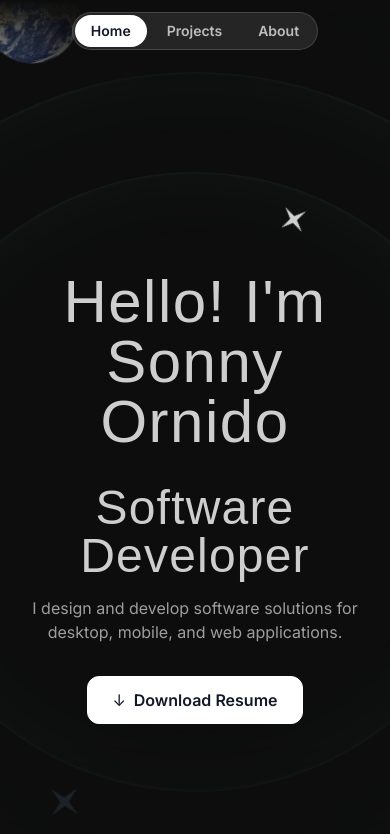
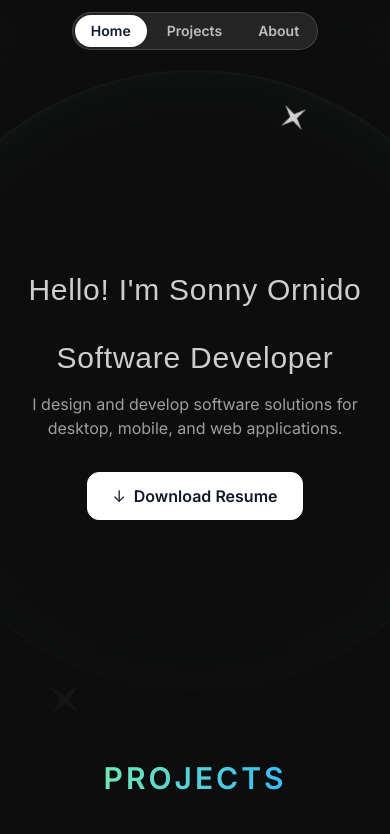
Before and after one commit to ornido77/portfolio2025, a Next.js app: page / in a window 390 px wide. Shown: the top 834 px of the page. Built offline with nearby package versions, Linux system fonts and the light colour scheme; a web font is replaced by a local one.

Commit message:
FIX: Text Size in mobile

```diff
--- a/src/sections/Home.tsx
+++ b/src/sections/Home.tsx
@@ -54,10 +54,10 @@ export const HomeSection = () => {
       </div>
       <div className="container">
         <div className="max-w-5xl mx-auto">
-          <h1 className="font-serif text-6xl text-center mt-8 tracking-wide">
+          <h1 className="font-serif text-3xl md:text-6xl text-center mt-8 tracking-wide">
             Hello! I&apos;m Sonny Ornido
           </h1>
-          <h1 className="font-serif text-5xl text-center mt-8 tracking-wide">
+          <h1 className="font-serif text-3xl md:text-5xl text-center mt-8 tracking-wide">
             Software Developer
           </h1>
           <p className="mt-4 text-center text-white/60 md:text-lg">
```
